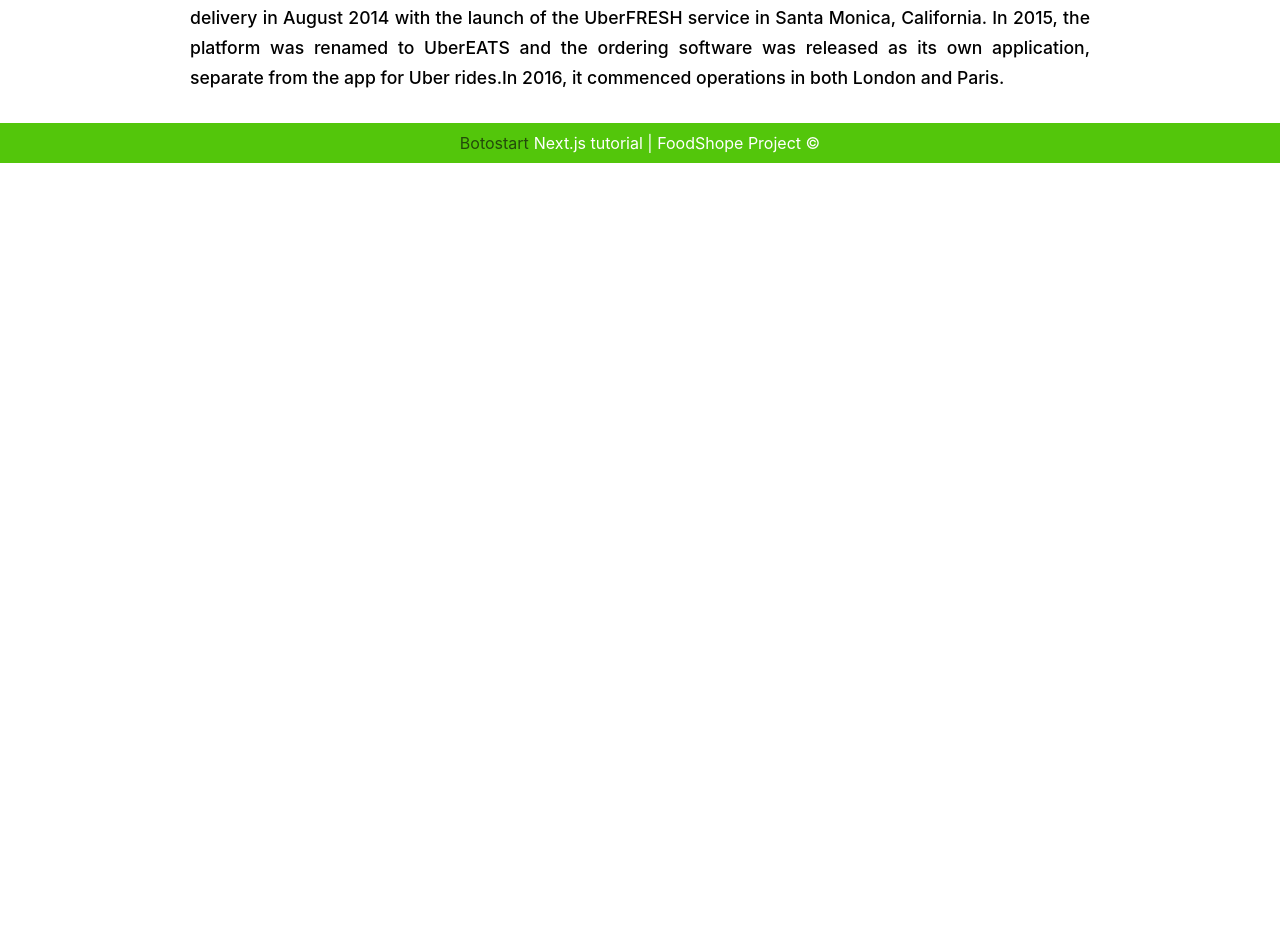
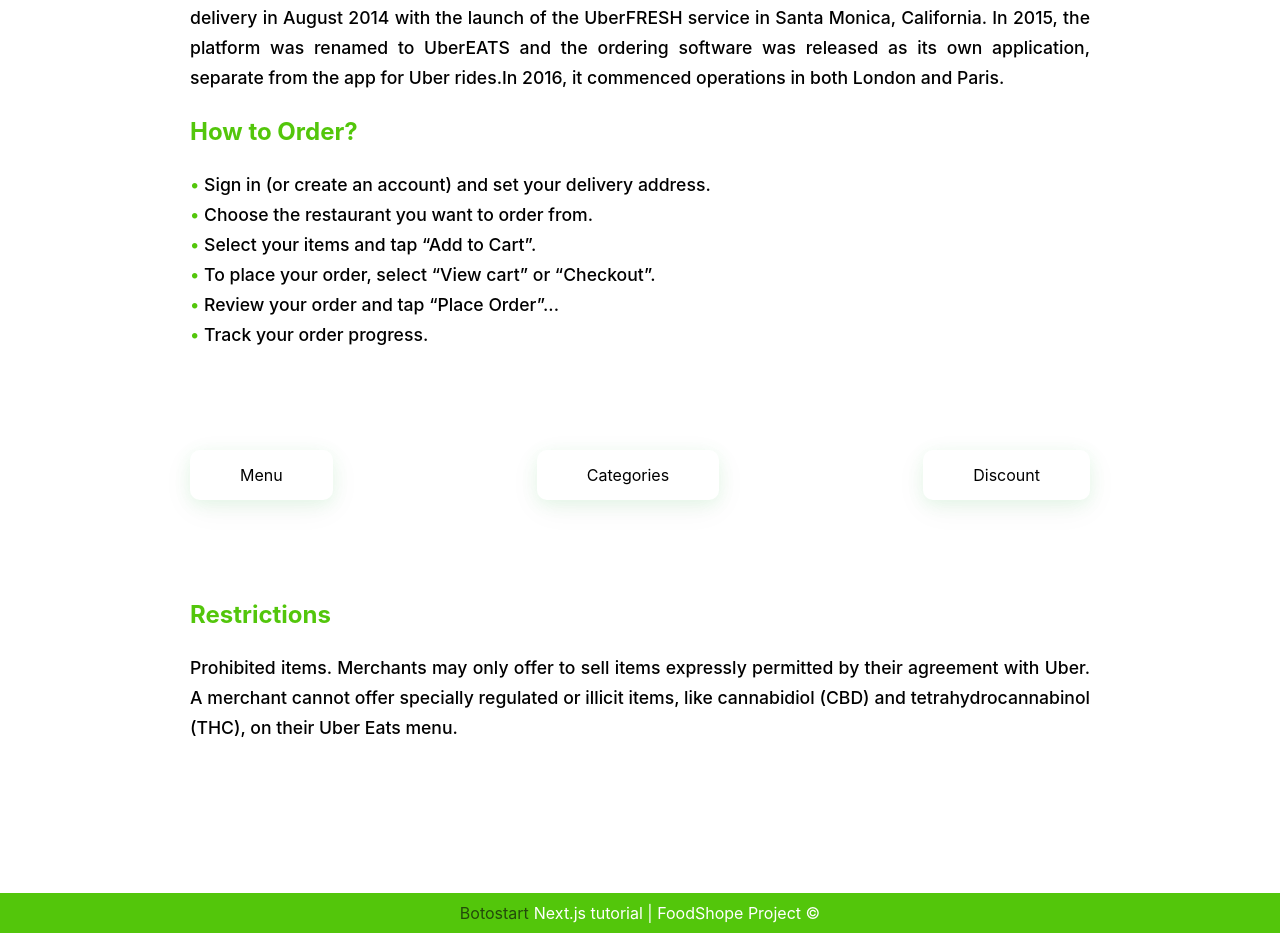
Before and after one commit to AliTaghawi/next-tutorial-projects, a Next.js app in the folder foodshope-botofood-project/: page / in a window 1280 px wide. Shown: the part 989-1922 px from the top of the page. Before the commit the page ends 1152 px from the top, so only its background shows below. Built offline with nearby package versions, Linux system fonts and the light colour scheme.

Commit message:
creating Guide.js & Instruction.js & Restrictions.js modules for HomePage temp

```diff
--- /dev/null
+++ b/foodshope-botofood-project/components/modules/HomePage/Guide.js
@@ -0,0 +1,14 @@
+import Link from 'next/link';
+import styles from './Guide.module.css'
+
+const Guide = () => {
+  return (
+    <div className={styles.container}>
+      <Link href='/menu'>Menu</Link>
+      <Link href='/categories'>Categories</Link>
+      <Link href='/'>Discount</Link>
+    </div>
+  );
+};
+
+export default Guide;
--- /dev/null
+++ b/foodshope-botofood-project/components/modules/HomePage/Guide.module.css
@@ -0,0 +1,19 @@
+.container {
+  display: flex;
+  justify-content: space-between;
+  margin-bottom: 100px;
+}
+
+.container a {
+  box-shadow: rgba(92, 245, 115, 0.123) 0px 4px 16px,
+    rgba(17, 17, 26, 0.05) 0px 8px 32px;
+  padding: 15px 50px;
+  border-radius: 10px;
+  cursor: pointer;
+}
+
+@media (max-width: 900px) {
+  .container a {
+    padding: 10px 20px;
+  }
+}
--- /dev/null
+++ b/foodshope-botofood-project/components/modules/HomePage/Instruction.js
@@ -0,0 +1,19 @@
+import styles from "./Instruction.module.css";
+
+const Instruction = () => {
+  return (
+    <div className={styles.container}>
+      <h3>How to Order?</h3>
+      <ul>
+        <li>Sign in (or create an account) and set your delivery address.</li>
+        <li>Choose the restaurant you want to order from.</li>
+        <li>Select your items and tap “Add to Cart”.</li>
+        <li>To place your order, select “View cart” or “Checkout”.</li>
+        <li>Review your order and tap “Place Order”...</li>
+        <li>Track your order progress.</li>
+      </ul>
+    </div>
+  );
+};
+
+export default Instruction;
--- /dev/null
+++ b/foodshope-botofood-project/components/modules/HomePage/Instruction.module.css
@@ -0,0 +1,25 @@
+.container {
+  margin-bottom: 100px;
+}
+
+.container h3 {
+  font-size: 1.5rem;
+  color: #53c60b;
+  margin: 24px 0;
+}
+
+.container ul {
+  padding: 0;
+}
+
+.container li {
+  font-size: 1.1rem;
+  font-weight: 500;
+  line-height: 30px;
+  list-style: none;
+}
+
+.container li::before {
+  content: "• ";
+  color: #53c60b;
+}
--- /dev/null
+++ b/foodshope-botofood-project/components/modules/HomePage/Restrictions.js
@@ -0,0 +1,17 @@
+import styles from './Restrictions.module.css'
+
+const Restrictions = () => {
+  return (
+    <div className={styles.container}>
+      <h3>Restrictions</h3>
+      <p>
+        Prohibited items. Merchants may only offer to sell items expressly
+        permitted by their agreement with Uber. A merchant cannot offer
+        specially regulated or illicit items, like cannabidiol (CBD) and
+        tetrahydrocannabinol (THC), on their Uber Eats menu.
+      </p>
+    </div>
+  );
+};
+
+export default Restrictions;
--- /dev/null
+++ b/foodshope-botofood-project/components/modules/HomePage/Restrictions.module.css
@@ -0,0 +1,16 @@
+.container {
+  margin: 100px 0 150px;
+}
+
+.container h3 {
+  font-size: 1.5rem;
+  color: #53c60b;
+  margin: 24px 0;
+}
+
+.container p {
+  font-size: 1.1rem;
+  font-weight: 500;
+  text-align: justify;
+  line-height: 30px;
+}
--- a/foodshope-botofood-project/components/templates/HomePage.js
+++ b/foodshope-botofood-project/components/templates/HomePage.js
@@ -1,6 +1,9 @@
 import Banner from '../modules/HomePage/Banner';
 import Attributes from '../modules/HomePage/Attributes';
 import Definition from '../modules/HomePage/Definition';
+import Instruction from '../modules/HomePage/Instruction';
+import Guide from '../modules/HomePage/Guide';
+import Restrictions from '../modules/HomePage/Restrictions';
 import styles from './HomePage.module.css'
 
 const HomePage = () => {
@@ -9,6 +12,9 @@ const HomePage = () => {
       <Banner />
       <Attributes />
       <Definition />
+      <Instruction />
+      <Guide />
+      <Restrictions />
     </div>
   );
 };
```
